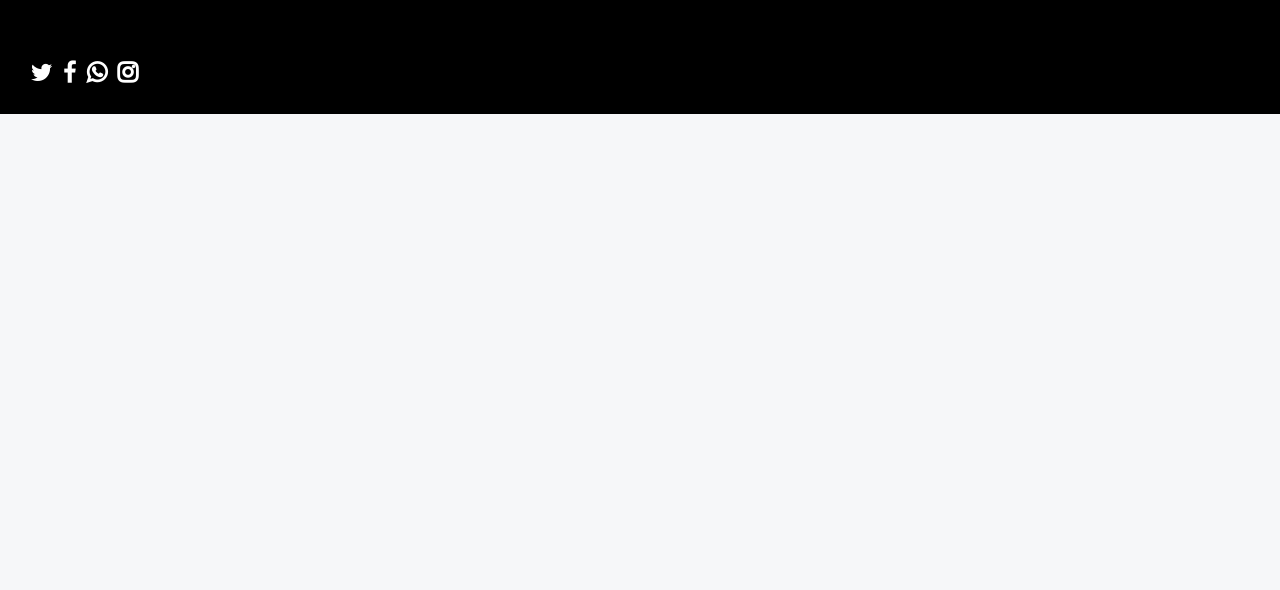
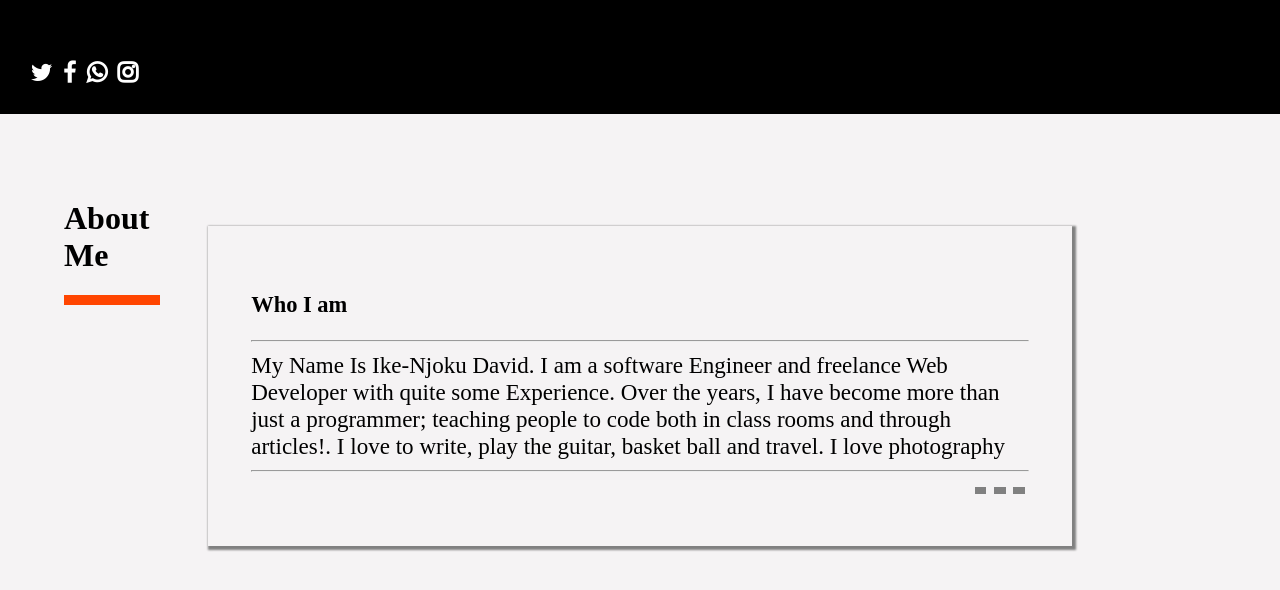
Before and after one commit to ike-njoku/ike-njoku, an Angular app: page / in a window 1280 px wide. Shown: the part 810-1400 px from the top of the page. Before the commit the page ends 924 px from the top, so only its background shows below. Built offline with nearby package versions, Linux system fonts and the light colour scheme.

Commit message:
updated about component

```diff
--- /dev/null
+++ b/src/app/about/about.component.css
@@ -0,0 +1,42 @@
+button{
+    background-color: white;
+    border: solid 3px orangered;
+    border-radius: 10px;
+    padding: 2%;
+}
+button:hover{
+    background-color: orangered;
+    color: white;
+}
+
+.line{
+    padding: 5px;
+    background-color: orangered;
+}
+
+.active{
+    background-color: orangered;
+}
+
+
+.controls{
+    background-color: grey;
+    padding: 0.5%;
+    /* border-radius: 50%; */
+    display: inline-block;
+    height: 0.5%;
+    width: 0.5%;
+    margin: 0.5%;
+    cursor: pointer;
+}
+
+.controls:hover{
+    background-color: orange;
+}
+
+@media(min-width:1250px){
+    button{
+        padding: 1.5%;
+    }
+
+}
--- /dev/null
+++ b/src/app/about/about.component.html
@@ -0,0 +1,31 @@
+<div class="grid full-vh col-12 neutral pad-5">
+    <div class="col-1 col-sm-full">
+        <!-- title -->
+        <h1>About Me</h1>
+        <div class="line"></div>
+    </div>
+
+    <div class="col-10 col-sm-full pad-5">
+        <!-- content -->
+
+
+
+        <div class="card shd-1 pad-5 font-larger">
+            <div>
+                <h3>{{currentContent.title}}</h3>
+                <hr>
+            </div>
+
+            <div class="font-larger">
+                {{currentContent.body}}
+            </div>
+
+            <!-- controls -->
+            <hr>
+            <div class="text-right">
+                <div class="controls" *ngFor="let content of contents" (click)="goToContent(content)" [class.active]="contents[currentContentIndex] === content " ></div>
+            </div>
+        </div>
+
+    </div>
+</div>
--- /dev/null
+++ b/src/app/about/about.component.ts
@@ -0,0 +1,42 @@
+import { Component, OnInit } from '@angular/core';
+
+
+
+@Component({
+  selector: 'app-about',
+  templateUrl: './about.component.html',
+  styleUrls: ['./about.component.css']
+})
+export class AboutComponent implements OnInit {
+
+  contents = [
+    {title:" Who I am ", body:" My Name Is Ike-Njoku David. I am a software Engineer and freelance Web Developer with quite some Experience. Over the years, I have become more than just a programmer; teaching people to code both in class rooms and through articles!. I love to write, play the guitar, basket ball and travel. I love photography  "},
+    {title:" How it Started ", body:" I started Coding back in 2017, after i felt a developer had over charged me to create a blog. I decided to build the blog myself. Along the line, I fell in love with Coding. I never finished the blog because I found there was so much more that I could build "},
+    {title:" How It's Going ", body:" I started Coding back in 2017, after i felt a developer had over charged me to create a blog. I decided to build the blog myself. Along the line, I fell in love with Coding. I never finished the blog because I found there was so much more that I could build "},
+  ];
+
+  // current  content Index
+  currentContentIndex = 0;
+  // current Content
+  currentContent = this.contents[this.currentContentIndex];
+
+  // jump to content
+  goToContent(content){
+    // loop through the array/ object of contents and find the match
+    for (let i = 0; i < this.contents.length; i++) {
+      if(this.contents[i] == content){
+        // if a match is found, reassign variables/ values
+        this.currentContentIndex = i;
+        this.currentContent = this.contents[this.currentContentIndex];
+      }
+    }
+  }
+
+
+  constructor() { }
+
+  ngOnInit(): void {
+    this.currentContent = this.contents[this.currentContentIndex];
+  }
+
+}
--- a/src/app/app.module.ts
+++ b/src/app/app.module.ts
@@ -5,12 +5,16 @@ import { AppRoutingModule } from './app-routing.module';
 import { AppComponent } from './app.component';
 import { HeaderComponent } from './header/header.component';
 import { LandingComponent } from './landing/landing.component';
+import { AboutComponent } from './about/about.component';
+import { PortfolioComponent } from './portfolio/portfolio.component';
 
 @NgModule({
   declarations: [
     AppComponent,
     HeaderComponent,
-    LandingComponent
+    LandingComponent,
+    AboutComponent,
+    PortfolioComponent
   ],
   imports: [
     BrowserModule,
--- a/src/app/landing/landing.component.css
+++ b/src/app/landing/landing.component.css
@@ -1,7 +1,3 @@
-/* set the view height to 100% */
-.main{
-    height: 100vh;
-}
 
 /* increase the size of the fonts */
 .outPut{
--- a/src/app/landing/landing.component.html
+++ b/src/app/landing/landing.component.html
@@ -1,4 +1,4 @@
-<div style="background-color: black; color: white;" class="grid main pad-2">
+<div style="background-color: black; color: white;" class="grid full-vh pad-2">
     <div class="col-12 font-bold mg-t-5 pad-l-5">
         <span class="font-larger">
             Hi. I'm David. I am <br><br>
@@ -30,5 +30,7 @@
         </ul>
     </div>
 
+</div>
 
-</div>
+<!-- about -->
+<app-about></app-about>
--- /dev/null
+++ b/src/app/portfolio/portfolio.component.html
@@ -0,0 +1 @@
+<p>portfolio works!</p>
--- /dev/null
+++ b/src/app/portfolio/portfolio.component.ts
@@ -0,0 +1,15 @@
+import { Component, OnInit } from '@angular/core';
+
+@Component({
+  selector: 'app-portfolio',
+  templateUrl: './portfolio.component.html',
+  styleUrls: ['./portfolio.component.css']
+})
+export class PortfolioComponent implements OnInit {
+
+  constructor() { }
+
+  ngOnInit(): void {
+  }
+
+}
--- a/src/styles.css
+++ b/src/styles.css
@@ -682,8 +682,13 @@ body {
 .text-left {
     text-align: left;
 }
-
-
+/* -------------------------view ports and view heights--------------------------------------------------- */
+.full-vh{
+    height: 100vh;
+}
+.full-vw{
+    width: 100vw;
+}
 /* ----------------------------------font sizes---------------------------------- */
 
 .font-xsmall {
@@ -813,7 +818,7 @@ input {
 }
 
 .neutral {
-    background-color: white;
+    background-color: #f5f3f4;
 }
 
 .secondary{
```
Also changed, not shown: src/app/portfolio/portfolio.component.css (added), 2 other files (tests, documents, lock files or other folders).
